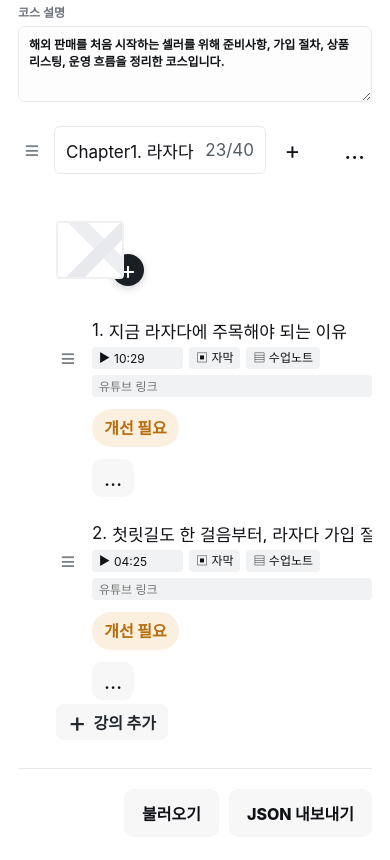
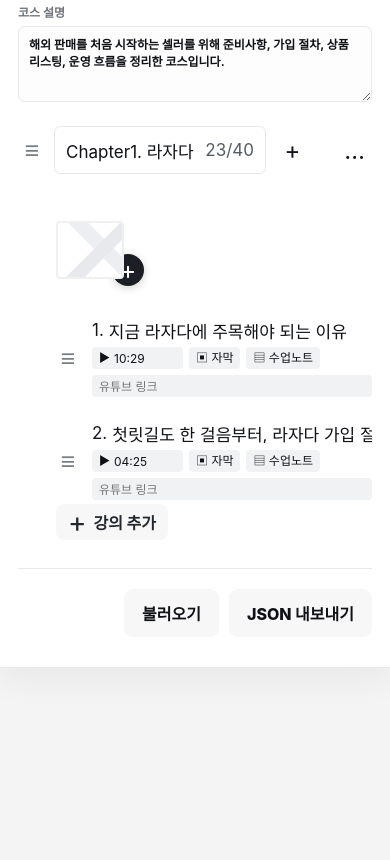
Before and after one commit to Nol-web/selling-course-platform, a plain HTML site: page builder.html in a window 390 px wide. Shown: the part 667-1527 px from the top of the page. After the commit the page ends 1377 px from the top, so only its background shows below. Drawn offline with Linux system fonts and the light colour scheme.

Commit message:
Remove lesson status controls

```diff
--- a/builder.html
+++ b/builder.html
@@ -346,7 +346,7 @@
 
     .lesson {
       display: grid;
-      grid-template-columns: 26px minmax(0, 1fr) auto 42px;
+      grid-template-columns: 26px minmax(0, 1fr);
       gap: 12px;
       align-items: center;
     }
@@ -417,33 +417,6 @@
       padding: 0 7px;
       font-size: 12px;
       color: #333943;
-    }
-
-    .status-select {
-      min-height: 38px;
-      border: 0;
-      border-radius: 999px;
-      padding: 0 12px;
-      background: var(--chip-warn-bg);
-      color: var(--chip-warn);
-      font-weight: 800;
-      appearance: none;
-      text-align: center;
-    }
-
-    .status-select.done {
-      background: #e8f4ec;
-      color: var(--green);
-    }
-
-    .status-select.review {
-      background: #eef3ff;
-      color: var(--blue);
-    }
-
-    .status-select.wait {
-      background: #f2f2f3;
-      color: #6b7078;
     }
 
     .mini {
@@ -541,12 +514,6 @@
 
       .lesson {
         grid-template-columns: 24px minmax(0, 1fr);
-      }
-
-      .status-select,
-      .mini {
-        grid-column: 2;
-        justify-self: start;
       }
     }
 
@@ -846,10 +813,6 @@
               <input class="url-input" value="${escapeHtml(lesson.youtubeUrl)}" placeholder="유튜브 링크" data-lesson-field="youtubeUrl" aria-label="유튜브 링크">
             </div>
           </div>
-          <select class="status-select ${statusClass(lesson.status)}" data-lesson-field="status" aria-label="상태">
-            ${["검토 대기", "검토 중", "개선 필요", "승인"].map(status => `<option ${lesson.status === status ? "selected" : ""}>${status}</option>`).join("")}
-          </select>
-          <button class="mini" data-action="delete-lesson" data-chapter-id="${chapterId}" title="강의 삭제">…</button>
         </div>
       `;
     }
@@ -1092,7 +1055,6 @@
       const chapterId = chapterEl?.dataset.chapterId || button.dataset.chapterId;
       if (button.dataset.action === "add-lesson") addLesson(chapterId);
       if (button.dataset.action === "delete-chapter") deleteChapter(chapterId);
-      if (button.dataset.action === "delete-lesson") deleteLesson(chapterId, lessonEl.dataset.lessonId);
     });
 
     render();
```
